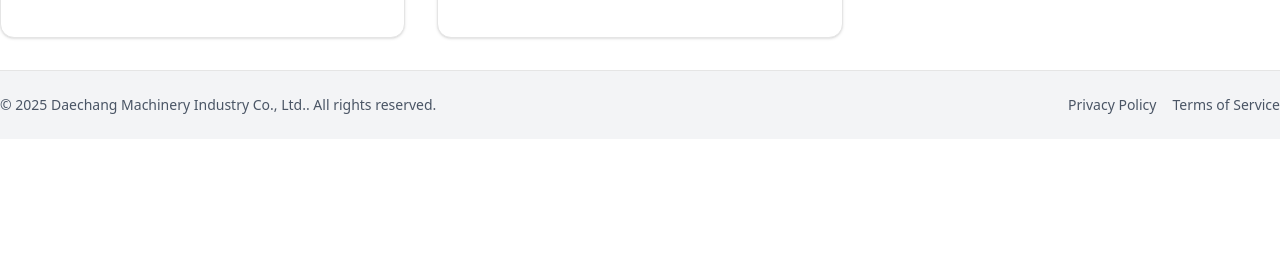
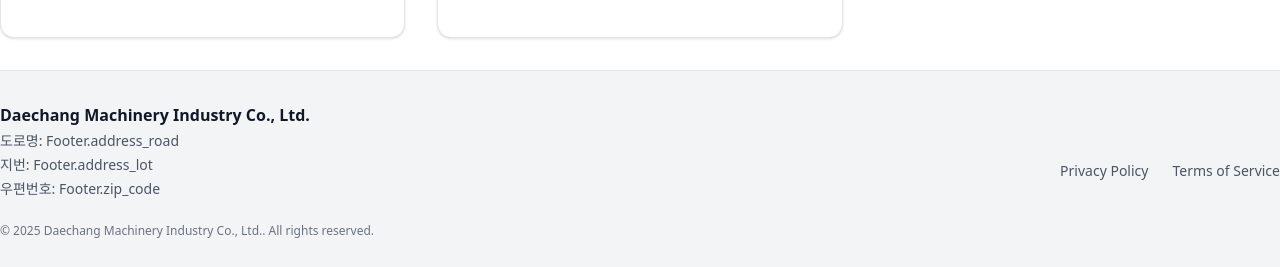
Before and after one commit to Gumraze-git/daechang-web, a Next.js app: page /en/products in a window 1280 px wide. Shown: the part 685-952 px from the top of the page. Before the commit the page ends 824 px from the top, so only its background shows below. Built offline with nearby package versions, Linux system fonts and the light colour scheme.

Commit message:
feat(footer): 주소 정보 및 레이아웃 개선
- Footer 컴포넌트에 도로명, 지번, 우편번호 추가
- 레이아웃 조정 및 스타일 업데이트

```diff
--- a/src/components/Footer.tsx
+++ b/src/components/Footer.tsx
@@ -3,18 +3,28 @@
 export function Footer() {
   const tCommon = useTranslations('Common');
   const tIndex = useTranslations('Index');
+  const tFooter = useTranslations('Footer');
   return (
-    <footer className="mt-auto w-full border-t bg-gray-100 py-6 dark:bg-gray-900">
-      <div className="container flex flex-col items-center justify-between space-y-4 md:flex-row md:space-y-0">
-        <div className="text-sm text-gray-600 dark:text-gray-400">
-          &copy; {new Date().getFullYear()} {tIndex('title')}. All rights reserved.
+    <footer className="mt-auto w-full border-t bg-gray-100 py-8 dark:bg-gray-900">
+      <div className="container flex flex-col items-center justify-between space-y-6 md:flex-row md:space-y-0">
+        <div className="flex flex-col items-center md:items-start space-y-2 text-sm text-gray-600 dark:text-gray-400">
+          <div className="font-semibold text-base text-gray-900 dark:text-gray-100 mb-1">
+            {tIndex('title')}
+          </div>
+          <div className="flex flex-col items-center md:items-start space-y-1">
+            <p>도로명: {tFooter('address_road')}</p>
+            <p>지번: {tFooter('address_lot')}</p>
+            <p>우편번호: {tFooter('zip_code')}</p>
+          </div>
+          <div className="mt-4 text-xs text-gray-500">
+            &copy; {new Date().getFullYear()} {tIndex('title')}. All rights reserved.
+          </div>
         </div>
-        <div className="flex space-x-4">
-          {/* Social media links or other footer navigation can go here */}
-          <a href="#" className="text-sm text-gray-600 hover:text-gray-900 dark:text-gray-400 dark:hover:text-gray-100">
+        <div className="flex space-x-6">
+          <a href="#" className="text-sm text-gray-600 hover:text-gray-900 dark:text-gray-400 dark:hover:text-gray-100 transition-colors">
             Privacy Policy
           </a>
-          <a href="#" className="text-sm text-gray-600 hover:text-gray-900 dark:text-gray-400 dark:hover:text-gray-100">
+          <a href="#" className="text-sm text-gray-600 hover:text-gray-900 dark:text-gray-400 dark:hover:text-gray-100 transition-colors">
             Terms of Service
           </a>
         </div>
```
